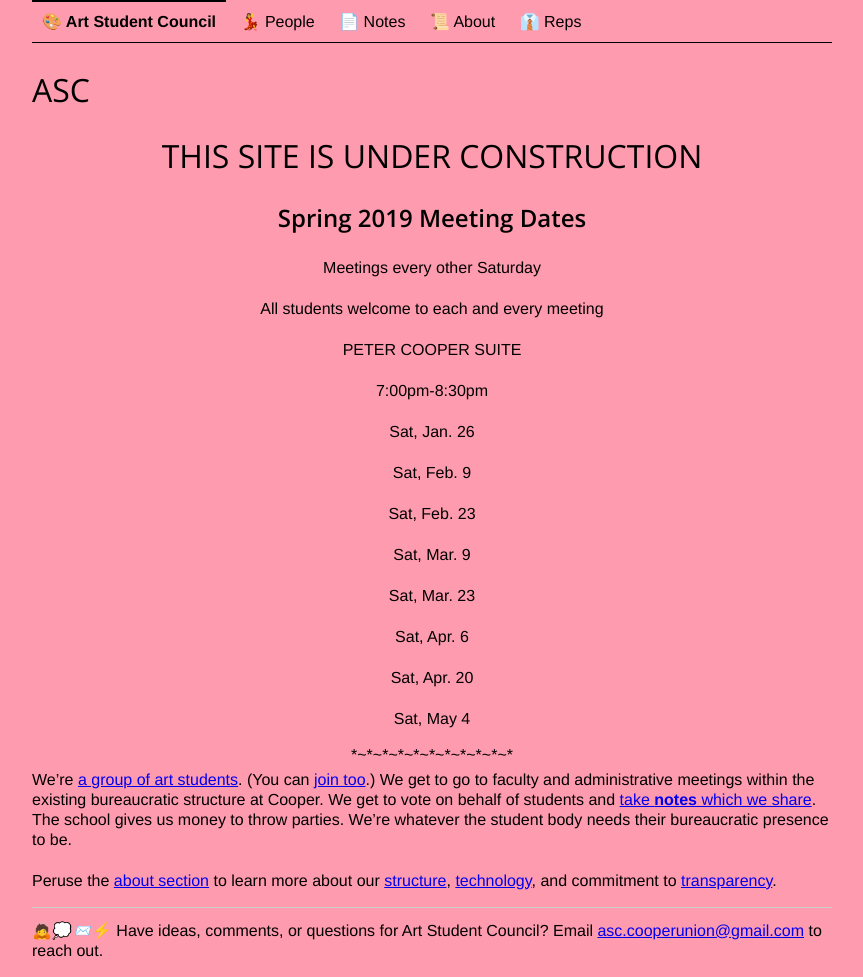
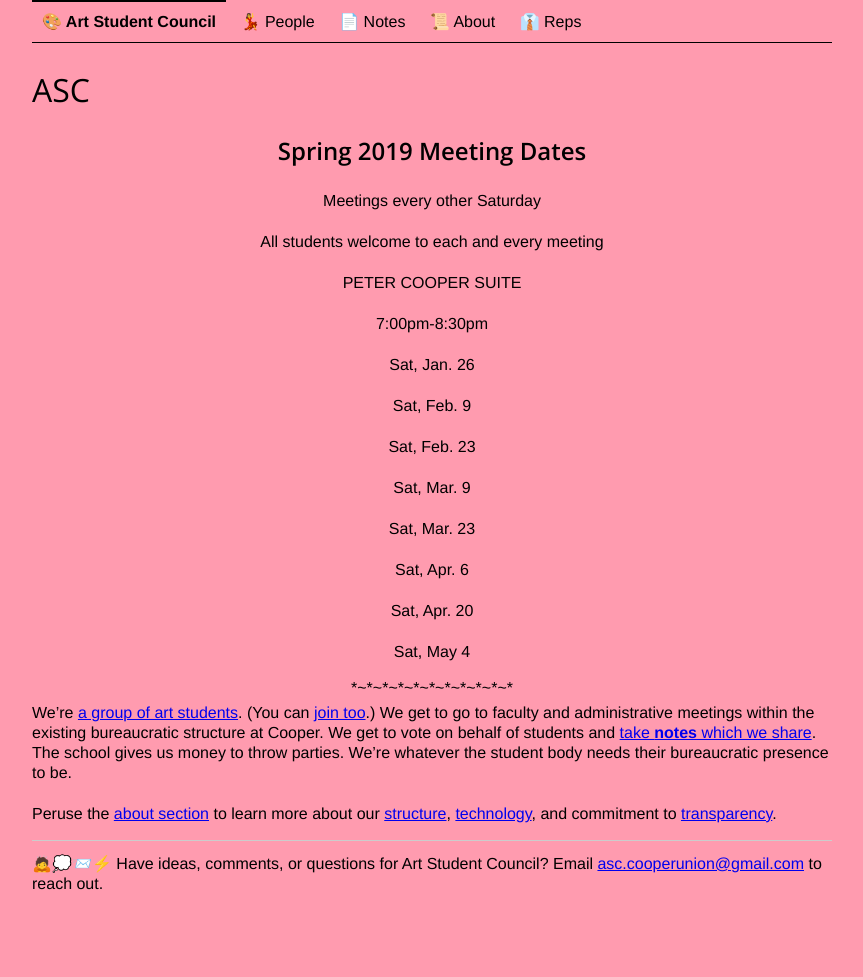
Before and after one commit to CooperASC/cooperasc.github.com, a Jekyll site: the page built from index.md, in a window 1280 px wide. Shown: the whole page, without its empty margins (208-1071 px from the left). Built offline with Jekyll 4.4.1, drawn with Linux system fonts in a browser that asks for light colours; after the commit the page ends 910 px from its top, so only the background shows below that.

Commit message:
removed "under construction" message

```diff
--- a/index.md
+++ b/index.md
@@ -6,8 +6,6 @@
 ---
 
 <div class="announcements">
-
-<h1>THIS SITE IS UNDER CONSTRUCTION</h1>
 
 <h2>Spring 2019 Meeting Dates</h2>
 
```
